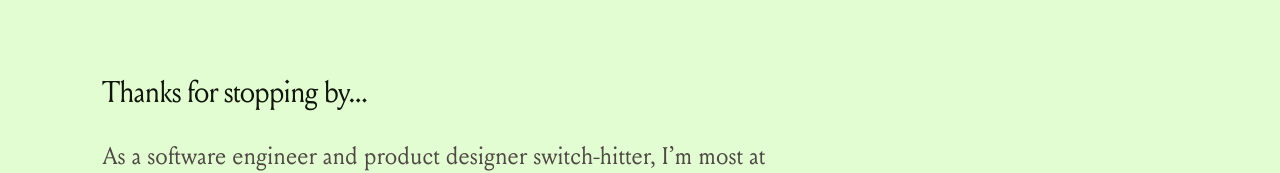
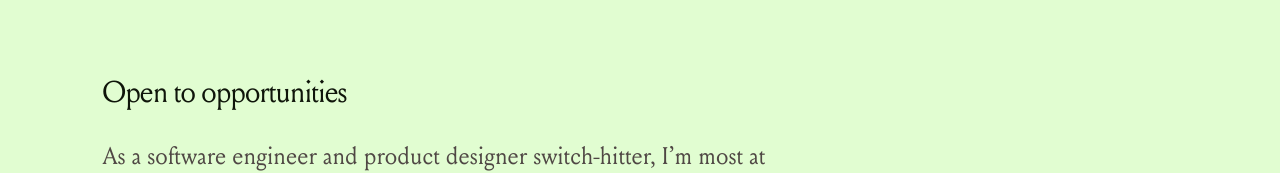
Before and after one commit to AndrwM/souci.studio, a React (Create React App) app: page /#/ in a window 1280 px wide. Shown: the part 1445-1618 px from the top of the page. Built offline with nearby package versions, Linux system fonts and the light colour scheme; a web font is replaced by a local one.

Commit message:
[Deploy3] typo

```diff
--- a/src/pages/ComingSoon.js
+++ b/src/pages/ComingSoon.js
@@ -41,7 +41,7 @@ const Intro = () => (<>
     />
   </div>
   <div className="c-wrapper u-padding-top-large">
-    <Text type="title" modifier="medium" className="u-margin-top">Thanks for stopping by&hellip;</Text>
+    <Text type="title" modifier="medium" className="u-margin-top">Open to opportunities</Text>
     <Text type="paragraph">
       As a software engineer and product designer switch&#8209;hitter,
       I’m most at home in design-lead, cross&#8209;functional software engineering teams.
```
